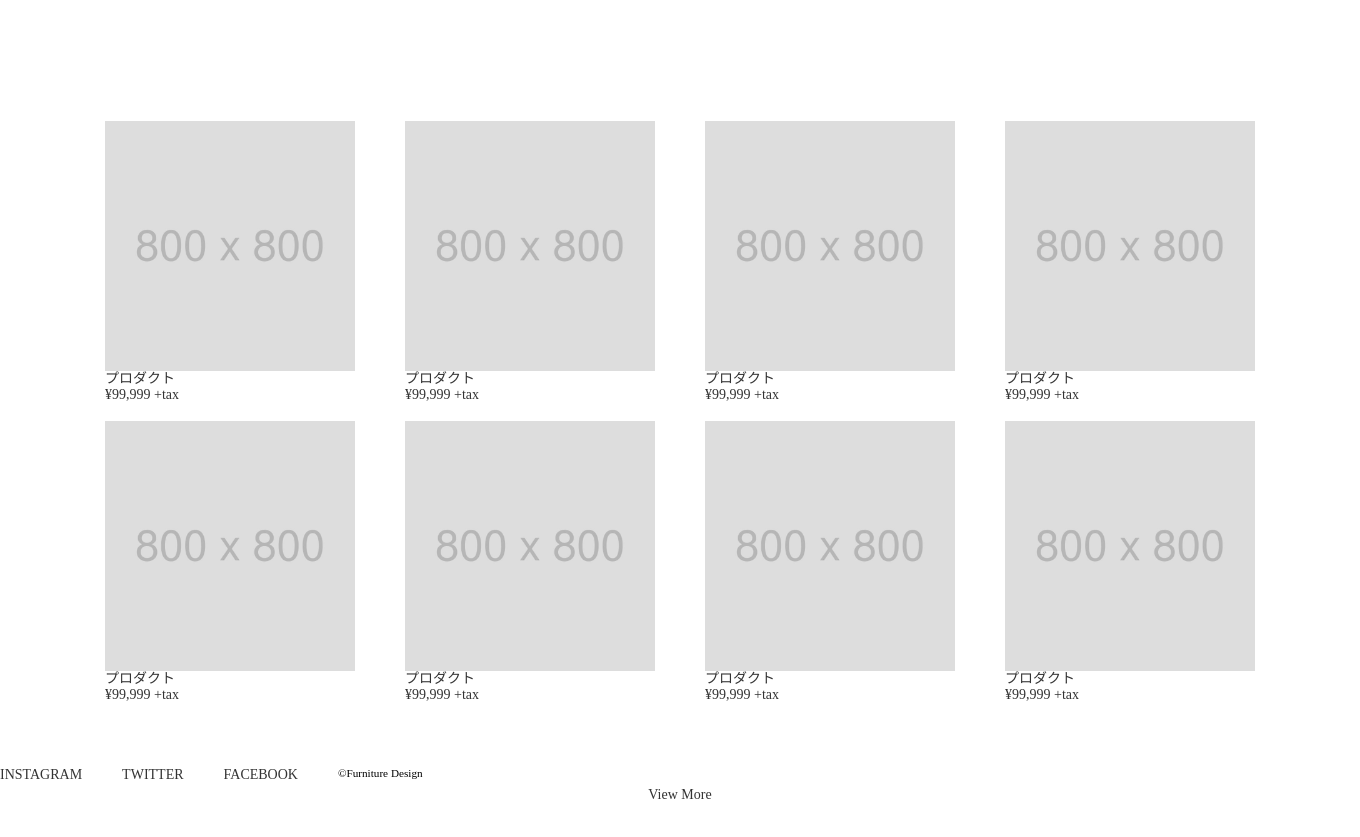
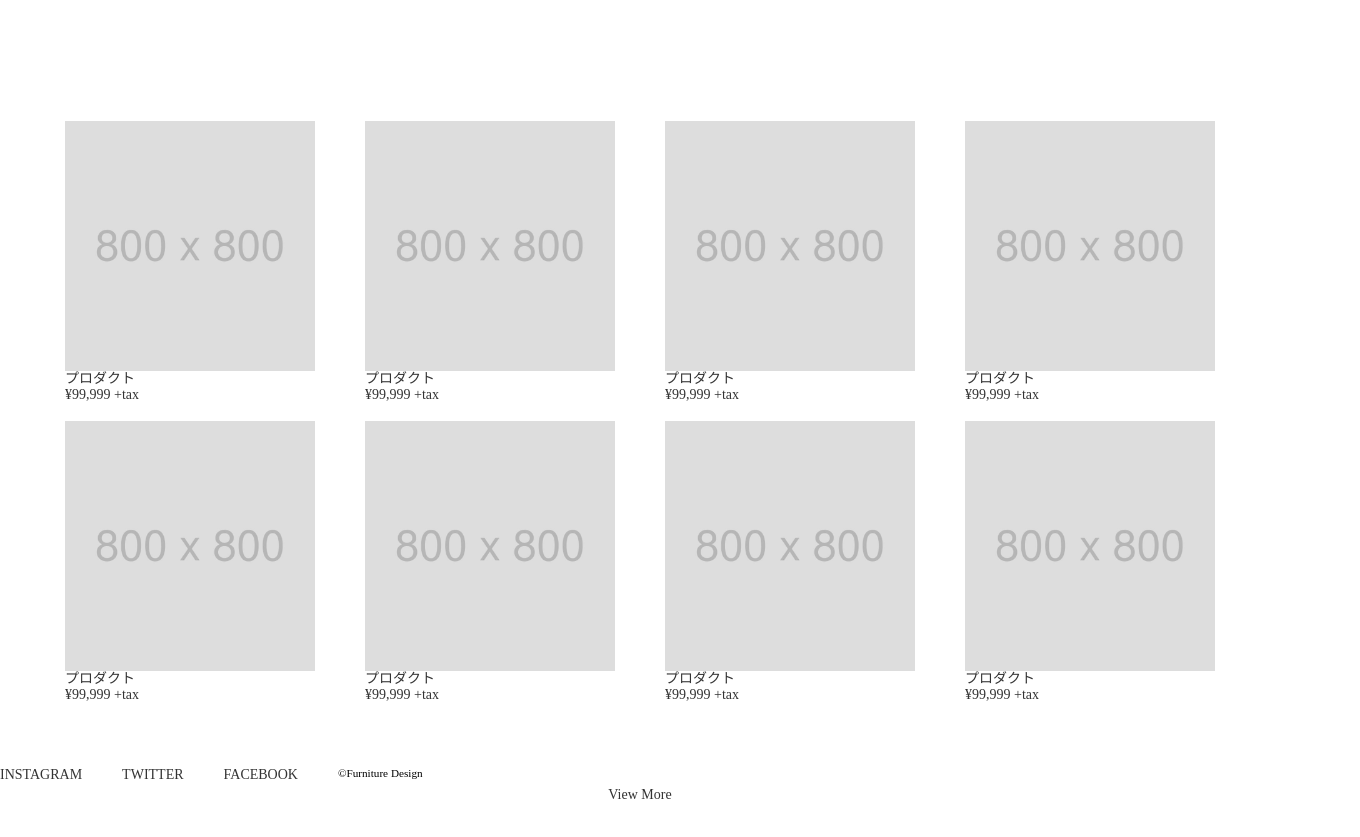
Before and after one commit to Ayako-a-due30/interior, a plain HTML site: page index.html in a window 1280 px wide. Shown: the part 63-900 px from the top of the page, 1360 px wide, since content can reach past the window. Drawn offline with Linux system fonts and the light colour scheme.

Commit message:
fix:about.html_レスポンシブレイアウト崩れ修正

```diff
--- a/css/style.scss
+++ b/css/style.scss
@@ -310,7 +310,8 @@ main {
 // item.html-----------------------------
 
 main {
-    width: 1360px;
+    // レイアウトに絶対値を指定するとレスポンシブが崩れる可能性が高くなります。
+    // width: 1360px;
     padding: 0;
 
     .item-wrap {
```
Also changed, not shown: css/style.css.
